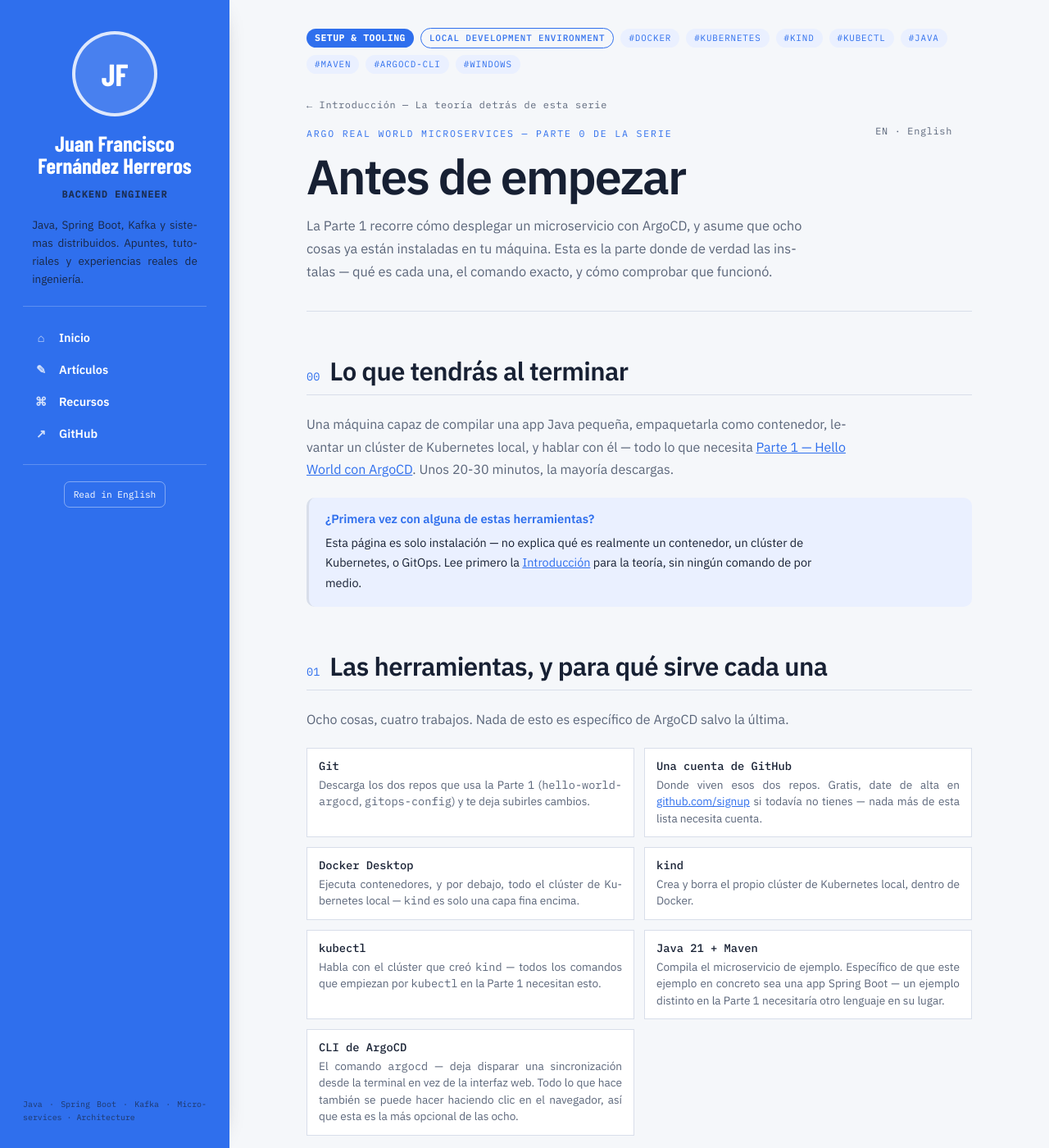
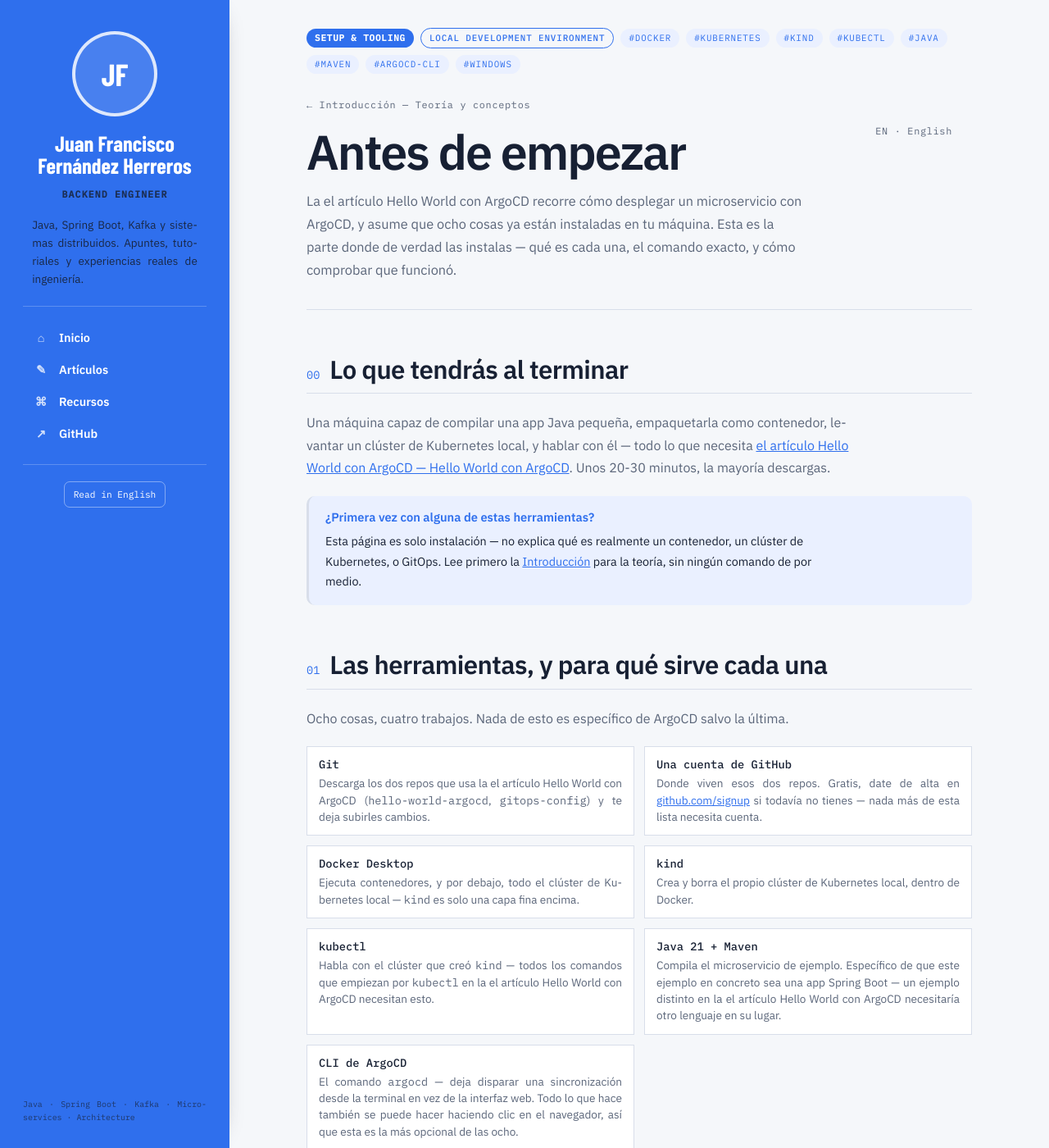
Before and after one commit to juanfranciscofernandezherreros/juanfranciscofernandezherreros.github.io, a Jekyll site: the page built from _posts/2026-08-23-part-0-before-you-begin-es.html, in a window 1280 px wide and 1400 px high. Shown: the whole window at 82% size. Built offline with Jekyll 4.4.1, drawn with Linux system fonts in a browser that asks for light colours; some of the changed text lies outside the part shown.

Commit message:
Remove Argo course references from article

```diff
--- a/_posts/2026-08-23-part-0-before-you-begin-es.html
+++ b/_posts/2026-08-23-part-0-before-you-begin-es.html
@@ -1,16 +1,14 @@
 ---
 layout: "article"
 title: "Antes de empezar"
-description: "Qué instalar antes de la Parte 1: Git, Docker Desktop, kind, kubectl, Java, Maven y la CLI de ArgoCD — con los comandos exactos y cómo comprobar que cada uno funciona."
-og_title: "Antes de empezar — Argo Real World Microservices"
-og_description: "Qué instalar antes de la Parte 1: Git, Docker Desktop, kind, kubectl, Java, Maven y la CLI de ArgoCD — con los comandos exactos y cómo comprobar que cada uno funciona."
-twitter_title: "Antes de empezar — Argo Real World Microservices"
-twitter_description: "Qué instalar antes de la Parte 1, con los comandos exactos y cómo comprobar cada uno."
+description: "Qué instalar antes de la el artículo Hello World con ArgoCD: Git, Docker Desktop, kind, kubectl, Java, Maven y la CLI de ArgoCD — con los comandos exactos y cómo comprobar que cada uno funciona."
+og_title: "Antes de empezar"
+og_description: "Qué instalar antes de la el artículo Hello World con ArgoCD: Git, Docker Desktop, kind, kubectl, Java, Maven y la CLI de ArgoCD — con los comandos exactos y cómo comprobar que cada uno funciona."
+twitter_title: "Antes de empezar"
+twitter_description: "Qué instalar antes de la el artículo Hello World con ArgoCD, con los comandos exactos y cómo comprobar cada uno."
 permalink: "/argo-real-world-microservices/part-0/before-you-begin/es/"
 lang: "es"
 lang_url: "/argo-real-world-microservices/part-0/before-you-begin/"
-series: "Argo Real World Microservices"
-part: 0
 categories: ["Setup & Tooling"]
 subcategories: ["Local Development Environment"]
 tags: ["docker","kubernetes","kind","kubectl","java","maven","argocd-cli","windows"]
@@ -254,16 +252,15 @@
 <div class="sheet">
 
   <div class="titleblock">
-    <p class="back-link"><a href="../../../introduction/es/">← Introducción — La teoría detrás de esta serie</a></p>
+    <p class="back-link"><a href="../../../introduction/es/">← Introducción — Teoría y conceptos</a></p>
     <p class="lang-switch"><a href="../">EN · English</a></p>
-    <p class="eyebrow">Argo Real World Microservices — Parte 0 de la serie</p>
     <h1>Antes de empezar</h1>
-    <p class="lede">La Parte 1 recorre cómo desplegar un microservicio con ArgoCD, y asume que ocho cosas ya están instaladas en tu máquina. Esta es la parte donde de verdad las instalas — qué es cada una, el comando exacto, y cómo comprobar que funcionó.</p>
+    <p class="lede">La el artículo Hello World con ArgoCD recorre cómo desplegar un microservicio con ArgoCD, y asume que ocho cosas ya están instaladas en tu máquina. Esta es la parte donde de verdad las instalas — qué es cada una, el comando exacto, y cómo comprobar que funcionó.</p>
   </div>
 
   <section id="what">
     <div class="section-head"><span class="num">00</span><h2>Lo que tendrás al terminar</h2></div>
-    <p class="muted">Una máquina capaz de compilar una app Java pequeña, empaquetarla como contenedor, levantar un clúster de Kubernetes local, y hablar con él — todo lo que necesita <a href="../../../part-1/hello-world-argocd/es/">Parte 1 — Hello World con ArgoCD</a>. Unos 20-30 minutos, la mayoría descargas.</p>
+    <p class="muted">Una máquina capaz de compilar una app Java pequeña, empaquetarla como contenedor, levantar un clúster de Kubernetes local, y hablar con él — todo lo que necesita <a href="../../../part-1/hello-world-argocd/es/">el artículo Hello World con ArgoCD — Hello World con ArgoCD</a>. Unos 20-30 minutos, la mayoría descargas.</p>
     <div class="note" style="margin-top:20px;">
       <h4>¿Primera vez con alguna de estas herramientas?</h4>
       <p>Esta página es solo instalación — no explica qué es realmente un contenedor, un clúster de Kubernetes, o GitOps. Lee primero la <a href="../../../introduction/es/">Introducción</a> para la teoría, sin ningún comando de por medio.</p>
@@ -276,7 +273,7 @@
     <dl class="glossary-grid" style="margin-top:20px;">
       <div class="term-card">
         <dt>Git</dt>
-        <dd>Descarga los dos repos que usa la Parte 1 (<code class="mono">hello-world-argocd</code>, <code class="mono">gitops-config</code>) y te deja subirles cambios.</dd>
+        <dd>Descarga los dos repos que usa la el artículo Hello World con ArgoCD (<code class="mono">hello-world-argocd</code>, <code class="mono">gitops-config</code>) y te deja subirles cambios.</dd>
       </div>
       <div class="term-card">
         <dt>Una cuenta de GitHub</dt>
@@ -292,11 +289,11 @@
       </div>
       <div class="term-card">
         <dt>kubectl</dt>
-        <dd>Habla con el clúster que creó <code class="mono">kind</code> — todos los comandos que empiezan por <code class="mono">kubectl</code> en la Parte 1 necesitan esto.</dd>
+        <dd>Habla con el clúster que creó <code class="mono">kind</code> — todos los comandos que empiezan por <code class="mono">kubectl</code> en la el artículo Hello World con ArgoCD necesitan esto.</dd>
       </div>
       <div class="term-card">
         <dt>Java 21 + Maven</dt>
-        <dd>Compila el microservicio de ejemplo. Específico de que este ejemplo en concreto sea una app Spring Boot — un ejemplo distinto en la Parte 1 necesitaría otro lenguaje en su lugar.</dd>
+        <dd>Compila el microservicio de ejemplo. Específico de que este ejemplo en concreto sea una app Spring Boot — un ejemplo distinto en la el artículo Hello World con ArgoCD necesitaría otro lenguaje en su lugar.</dd>
       </div>
       <div class="term-card">
         <dt>CLI de ArgoCD</dt>
@@ -386,7 +383,7 @@
       <div class="next-item">
         <span class="mark">→</span>
         <div>
-          <h4>Continúa con la Parte 1</h4>
+          <h4>Continúa con la el artículo Hello World con ArgoCD</h4>
           <p><a href="../../../part-1/hello-world-argocd/es/">Hello World con ArgoCD</a> — el glosario, la arquitectura, y el recorrido completo, empezando por <code class="mono">git clone</code>.</p>
         </div>
       </div>
```
